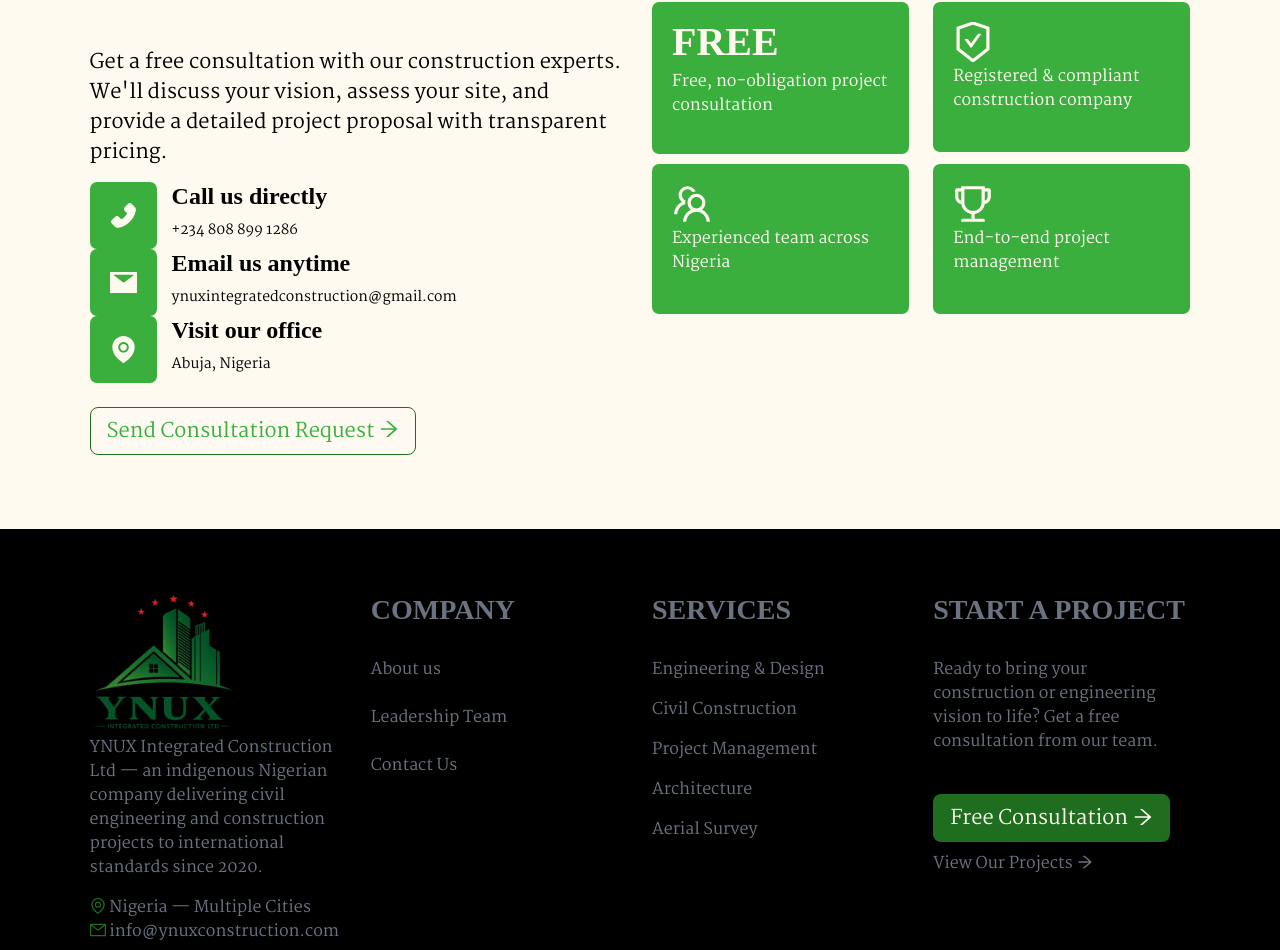
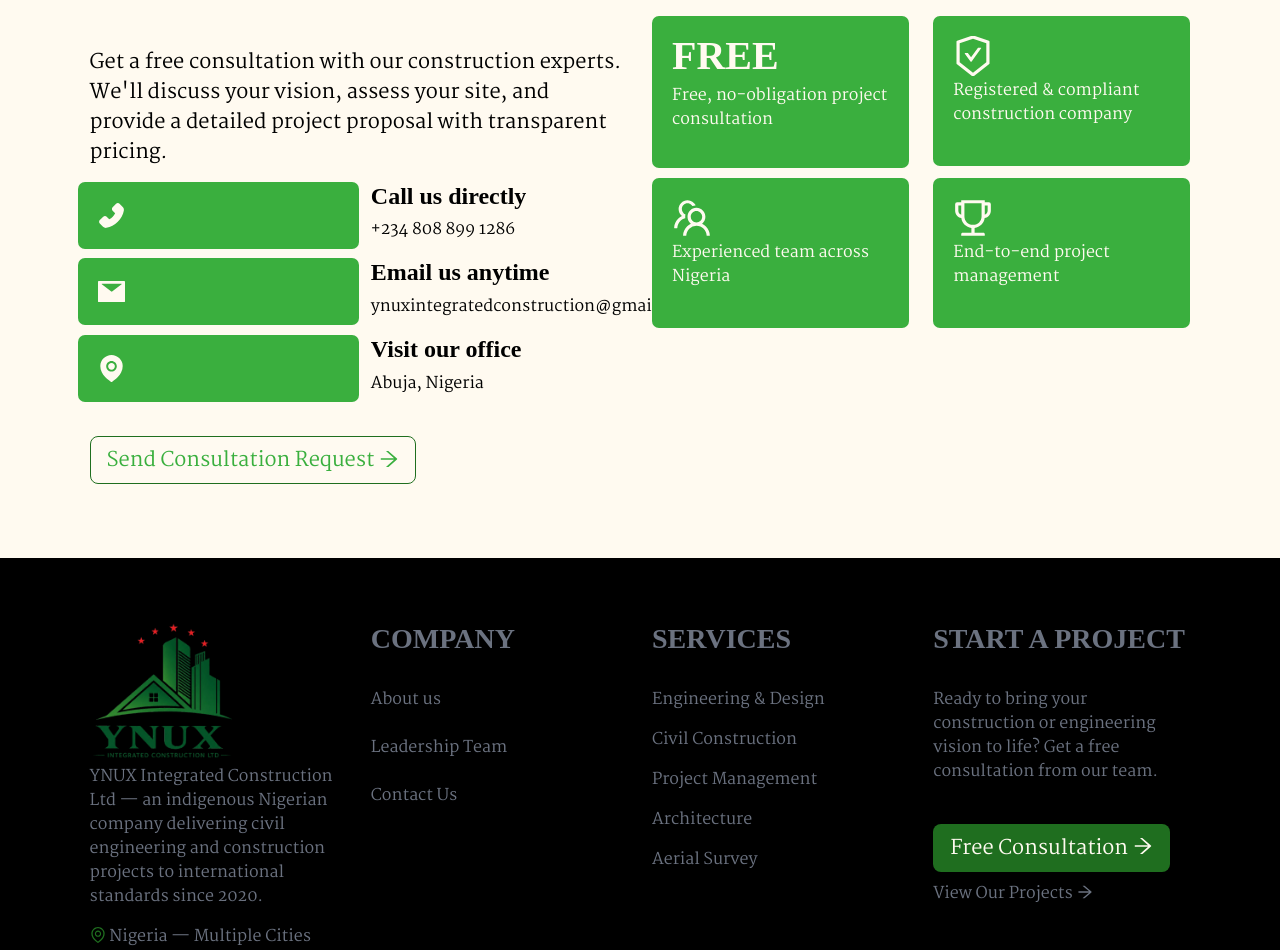
Before and after one commit to jozzydgr8/Ynux-construction, a React (Create React App) app: page / in a window 1280 px wide. Shown: the part 5208-6158 px from the top of the page. Built offline with nearby package versions, Linux system fonts and the light colour scheme; a web font is replaced by a local one.

Commit message:
updated name

```diff
--- a/src/pages/homePage/homeComponent/Contact.tsx
+++ b/src/pages/homePage/homeComponent/Contact.tsx
@@ -32,13 +32,13 @@
                             {
                                 contactInfo.map(contact=>(
                                     <div key={contact.label}>
-                                        <div style={{display:'flex', flexDirection:'row', gap:'15px'}}>
-                                            <div className="cta-icon animate-left">
+                                        <div className="row">
+                                            <div className="cta-icon animate-left col-sm-6">
                                                 {contact.icon}
                                             </div>
-                                            <div>
+                                            <div className="col-sm-6">
                                                 <h4>{contact.label}</h4>
-                                                <small>{contact.value}</small>
+                                                <p>{contact.value}</p>
                                             </div>
                                         </div>
                                     </div>
```
